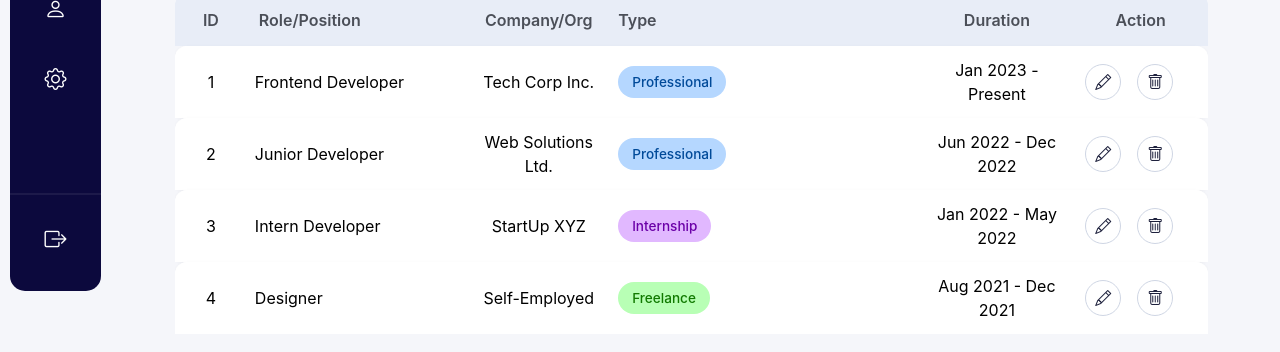
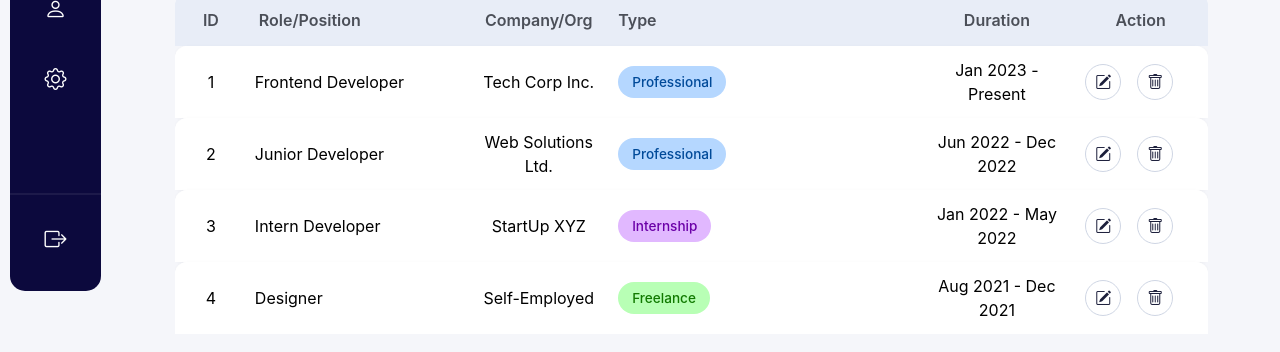
Before and after one commit to Natasha-Hipos/Portfolio-Management-System, a React (Create React App) app: page /experience in a window 1280 px wide. Shown: the part 503-855 px from the top of the page. Built offline with nearby package versions, Linux system fonts and the light colour scheme.

Commit message:
change icons

```diff
--- a/src/pages/Experience.jsx
+++ b/src/pages/Experience.jsx
@@ -309,7 +309,7 @@ export default function Experience() {
                             title="Edit"
                             style={{ pointerEvents: "none" }}
                           >
-                            <i className="bi bi-pencil"></i>
+                            <i className="bi bi-pencil-square"></i>
                           </button>
 
                           {/* STATIC DELETE BUTTON */}
```
